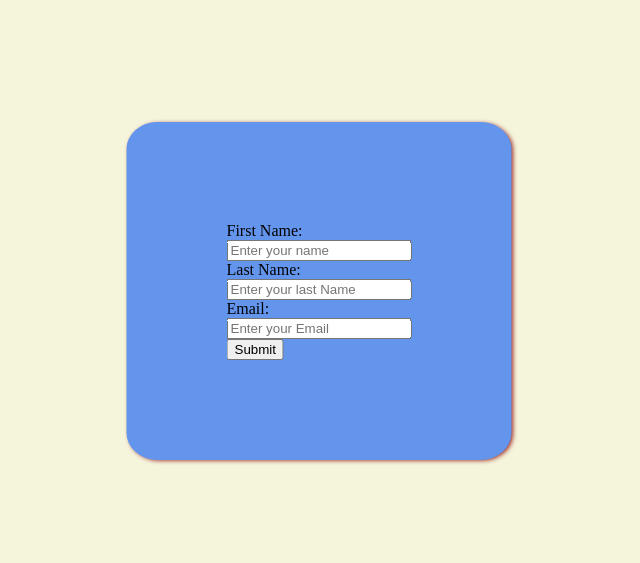
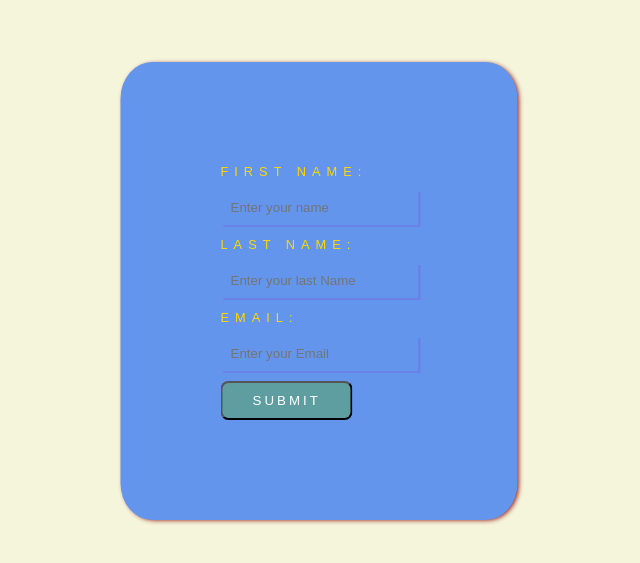
Before and after one commit to AH82021/html-prac, a plain HTML site: page index.html in a window 1280 px wide. Shown: the part 109-672 px from the top of the page, without its empty margins (321-961 px from the left). Drawn offline with Linux system fonts and the light colour scheme.

Commit message:
add more style

```diff
--- a/css/style.css
+++ b/css/style.css
@@ -11,3 +11,35 @@ form {
   box-shadow: 2px 1px 5px -1px darkred;
   transform: translate(-50%, -50%);
 }
+label {
+  font-family: sans-serif;
+  letter-spacing:6px ;
+  text-transform: uppercase;
+  font-size: 0.8em;
+  color:gold;
+}
+
+input[type=text] {
+  display: inline-block;
+  border: none;
+  padding: 10px;
+  margin: 10px 0;
+  background: transparent;
+  color:#fff;
+  box-shadow: 3px 2px rgba(121, 83, 210,.3 );
+}
+
+button {
+  background-color: cadetblue;
+  color:#fff;
+  font-family: sans-serif;
+  text-transform: uppercase;
+  padding: 10px 30px;
+  border-radius: 8px;
+  letter-spacing: 3px;
+}
+
+button:hover{
+  background:gainsboro ;
+  border: 2px solid rgba(69,39, 160,.4 );
+}
```
